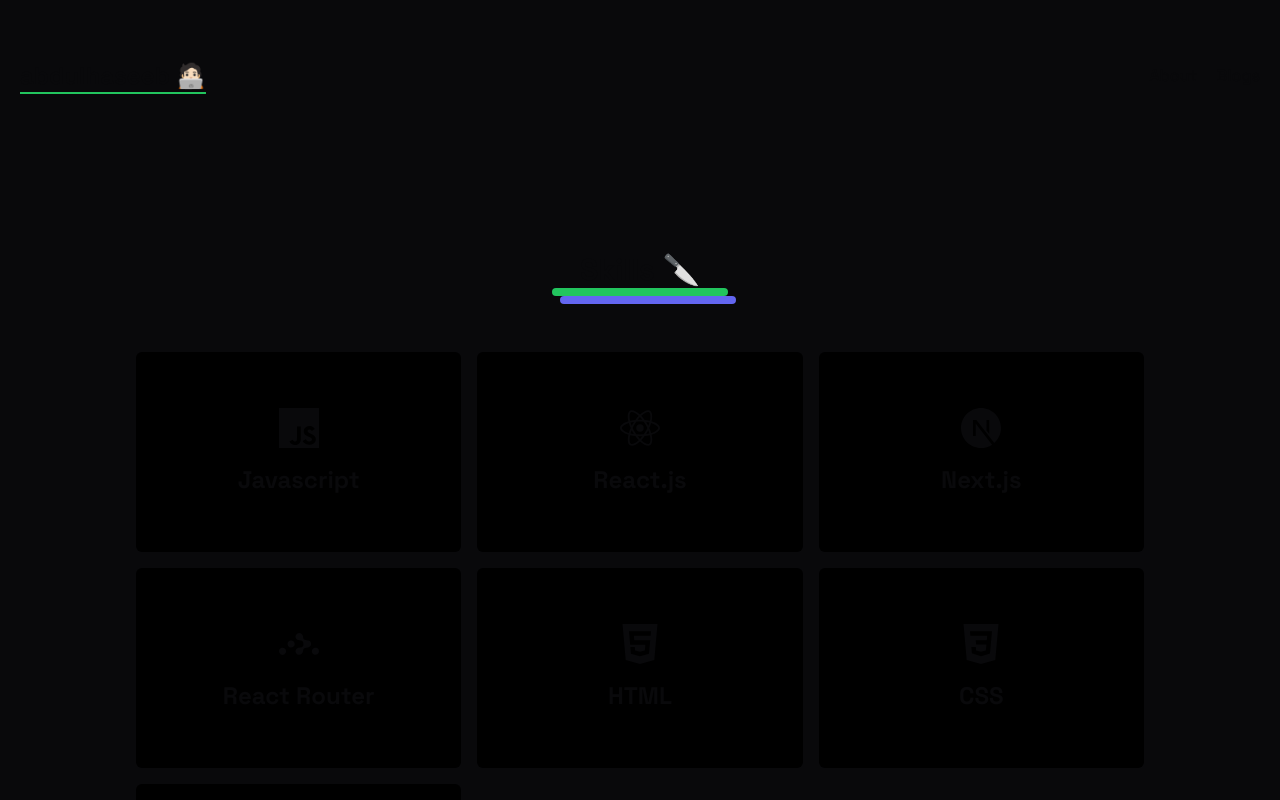
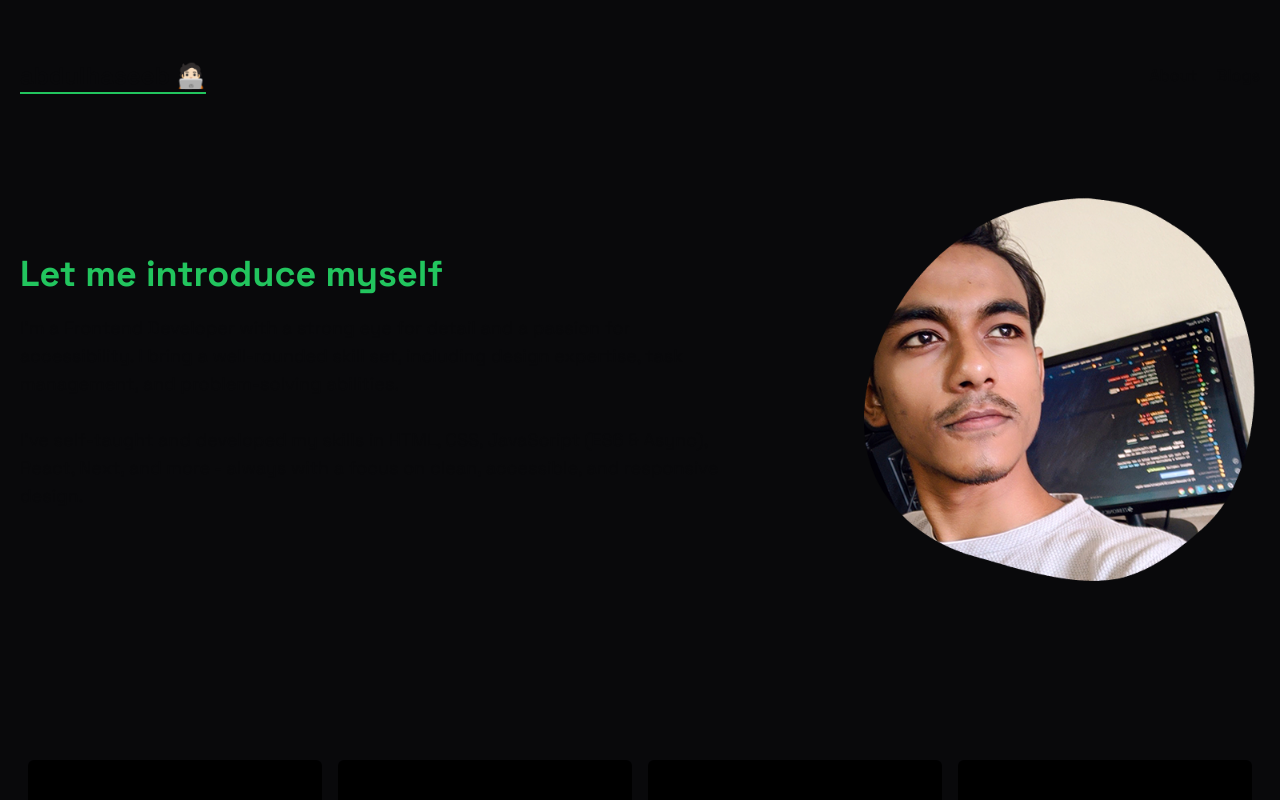
Before and after one commit to abdulhaseebshah/portfolio, a Next.js app: page /about in a window 1280 px wide. Shown: the top 800 px of the page. Built offline with nearby package versions, Linux system fonts and the light colour scheme.

Commit message:
in about section added more details and profile photo

```diff
--- a/app/about/page.tsx
+++ b/app/about/page.tsx
@@ -8,7 +8,32 @@
       <div className="max-w-7xl mx-auto p-5">
         <Navbar />
       </div>
+      <div className="max-w-7xl mx-auto p-5 space-y-5 flex gap-6 items-center justify-between flex-col lg:flex-row">
+        <div className="max-w-[700px] w-full space-y-5">
+          <h3 className="text-4xl font-bold text-green-500">
+            Let me introduce myself
+          </h3>
+          <p className="text-lg">
+            I'm a Frontend Developer with a strong eye for detail and a passion
+            for accessibility. I bring a well-rounded skill set, including
+            design expertise, task management, and problem-solving abilities.
+            <br />
+            <br />
+            I’ve self-taught and developed my skills in HTML, CSS, JavaScript
+            (ES6 & Async), React, Next, and more - always with a focus on clean,
+            accessible, and responsive design.
+          </p>
+        </div>
+        <div className="max-w-[400px] w-full">
+          <img
+            src="./abdul-profile.png"
+            alt="abdul-profile"
+            className="w-full"
+          />
+        </div>
+      </div>
       <div className="max-w-7xl mx-auto p-5 mt-20">
+        {/* Tabs */}
         <Skills />
       </div>
     </div>
--- a/app/components/ProjectDetails.tsx
+++ b/app/components/ProjectDetails.tsx
@@ -23,13 +23,13 @@
   return (
     <div className="p-0 sm:p-5">
       <div className="border-b border-gray-700 pb-5 mb-10 flex items-center gap-6">
-        <h2 className="text-4xl font-bold">{project.title}</h2>
+        <h2 className="text-3xl md:text-4xl font-bold">{project.title}</h2>
       </div>
       <div className="grid grid-cols-1 my-10">
         <img
           src={project.cover}
           alt={project.title}
-          className="w-full  mx-auto rounded-lg shadow-lg"
+          className="w-full mx-auto rounded-lg shadow-lg"
         />
       </div>
       <div className="mt-4 space-y-4">
@@ -57,7 +57,7 @@
         </p>
 
         <h3 className="text-3xl font-bold text-indigo-500">Skills</h3>
-        <div className="border-l-4 p-6 flex items-center gap-4 mt-4">
+        <div className="border-l-4 p-6 flex flex-wrap items-center gap-4 mt-4">
           {project.skills.map((skill) => (
             <div className="bg-white text-black py-3 px-4 font-medium rounded-lg flex items-center gap-1 group">
               {skill}
--- a/app/components/Skills.tsx
+++ b/app/components/Skills.tsx
@@ -5,11 +5,7 @@
 import { skills } from "@/public/data";
 export default function Skills() {
   return (
-    <div className="max-w-5xl mx-auto">
-      <Title
-        text="Skills 🔪"
-        className="flex flex-col justify-center items-center"
-      />
+    <div className="max-w-7xl mx-auto">
       <HoverEffect items={skills} />
     </div>
   );
--- a/components/ui/card-hover-effect.tsx
+++ b/components/ui/card-hover-effect.tsx
@@ -19,7 +19,7 @@
   return (
     <div
       className={cn(
-        "grid grid-cols-1 md:grid-cols-2  lg:grid-cols-3  py-10",
+        "grid grid-cols-1 md:grid-cols-2  lg:grid-cols-4  py-10",
         className
       )}
     >
```
Also changed, not shown: public/abdul-profile.png (added).
